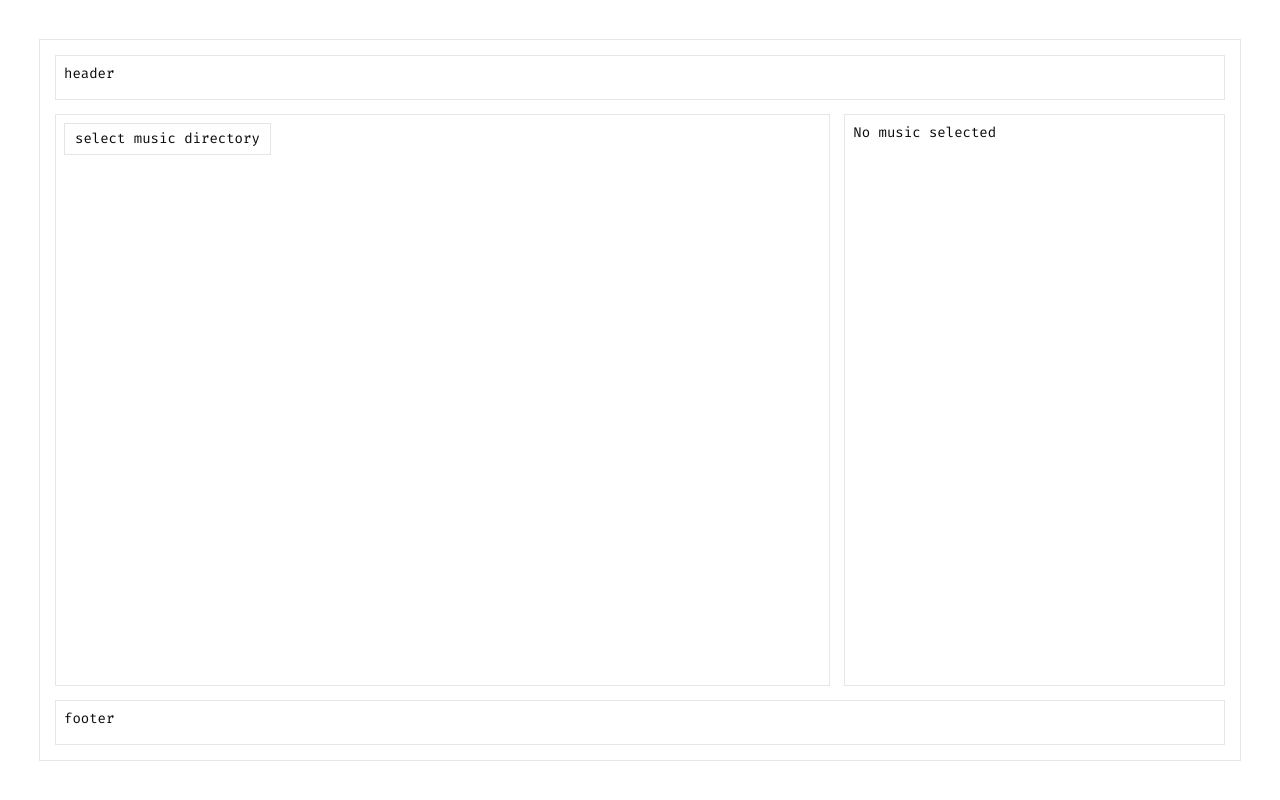
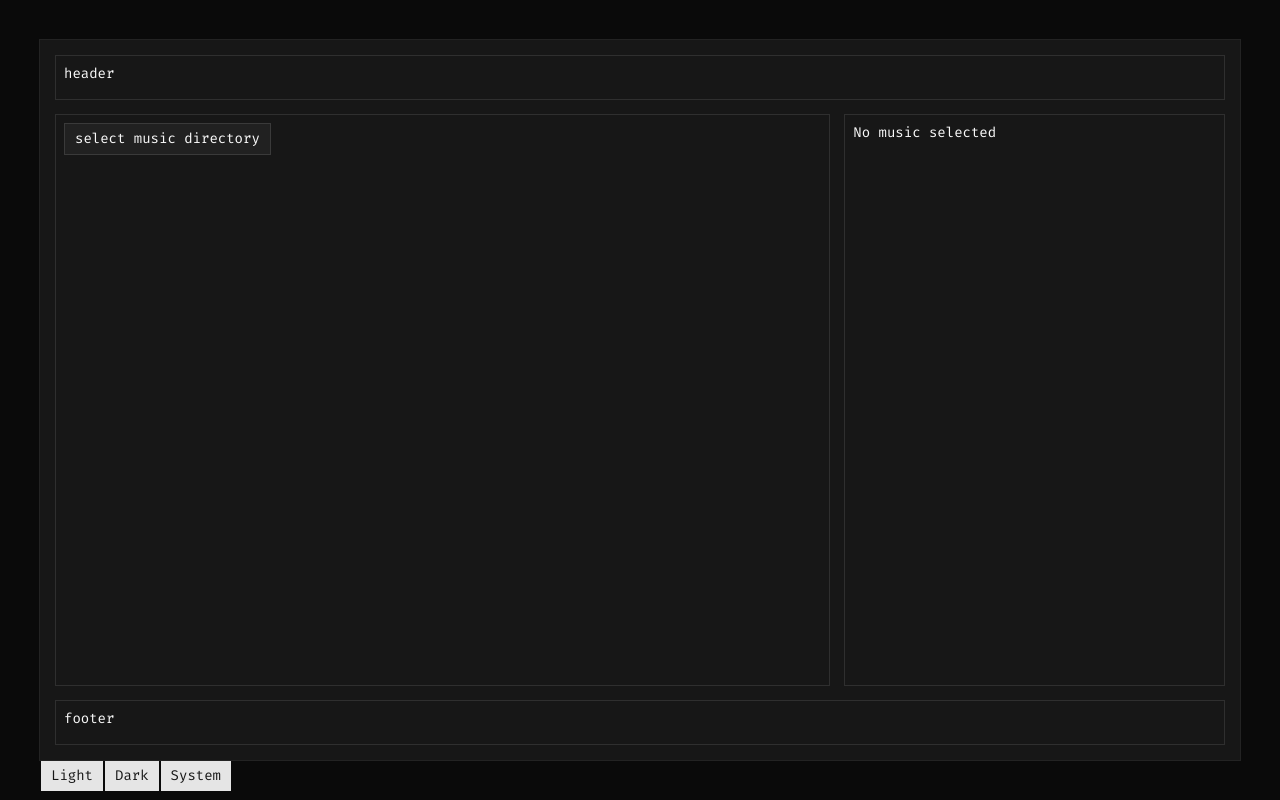
Before and after one commit to noonefr69/wtia, a React (Vite) app: page / in a window 1280 px wide. Built offline with nearby package versions, Linux system fonts and the light colour scheme.

Commit message:
dark mode added

```diff
--- a/src/App.tsx
+++ b/src/App.tsx
@@ -1,5 +1,6 @@
 import { Card } from "@/components/ui/card";
 import AppLayout from "./components/app-layout";
+import { ToggleTheme } from "./components/themes/toggle-theme";
 
 export default function App() {
   return (
@@ -7,6 +8,7 @@
       <Card className="h-full p-4 grid grid-cols-1 grid-rows-12">
         <AppLayout />
       </Card>
+      <ToggleTheme />
     </div>
   );
 }
--- /dev/null
+++ b/src/components/themes/theme-provider.tsx
@@ -0,0 +1,73 @@
+import { createContext, useContext, useEffect, useState } from "react";
+
+type Theme = "dark" | "light" | "system";
+
+type ThemeProviderProps = {
+  children: React.ReactNode;
+  defaultTheme?: Theme;
+  storageKey?: string;
+};
+
+type ThemeProviderState = {
+  theme: Theme;
+  setTheme: (theme: Theme) => void;
+};
+
+const initialState: ThemeProviderState = {
+  theme: "system",
+  setTheme: () => null,
+};
+
+const ThemeProviderContext = createContext<ThemeProviderState>(initialState);
+
+export function ThemeProvider({
+  children,
+  defaultTheme = "system",
+  storageKey = "vite-ui-theme",
+  ...props
+}: ThemeProviderProps) {
+  const [theme, setTheme] = useState<Theme>(
+    () => (localStorage.getItem(storageKey) as Theme) || defaultTheme,
+  );
+
+  useEffect(() => {
+    const root = window.document.documentElement;
+
+    root.classList.remove("light", "dark");
+
+    if (theme === "system") {
+      const systemTheme = window.matchMedia("(prefers-color-scheme: dark)")
+        .matches
+        ? "dark"
+        : "light";
+
+      root.classList.add(systemTheme);
+      return;
+    }
+
+    root.classList.add(theme);
+  }, [theme]);
+
+  const value = {
+    theme,
+    setTheme: (theme: Theme) => {
+      localStorage.setItem(storageKey, theme);
+      setTheme(theme);
+    },
+  };
+
+  return (
+    <ThemeProviderContext.Provider {...props} value={value}>
+      {children}
+    </ThemeProviderContext.Provider>
+  );
+}
+
+export const useTheme = () => {
+  const context = useContext(ThemeProviderContext);
+
+  if (context === undefined)
+    throw new Error("useTheme must be used within a ThemeProvider");
+
+  return context;
+};
--- /dev/null
+++ b/src/components/themes/toggle-theme.tsx
@@ -0,0 +1,13 @@
+import { useTheme } from "./theme-provider";
+import { Button } from "../ui/button/button";
+
+export function ToggleTheme() {
+  const { setTheme } = useTheme();
+  return (
+    <div>
+      <Button onClick={() => setTheme("light")}>Light</Button>
+      <Button onClick={() => setTheme("dark")}>Dark</Button>
+      <Button onClick={() => setTheme("system")}>System</Button>
+    </div>
+  );
+}
--- a/src/main.tsx
+++ b/src/main.tsx
@@ -3,12 +3,15 @@
 import "./global.css";
 import App from "./App.tsx";
 import { Toaster } from "@/components/ui/sonner.tsx";
+import { ThemeProvider } from "@/components/themes/theme-provider.tsx";
 
 createRoot(document.getElementById("root")!).render(
   <StrictMode>
-    <main className="font-fira">
-      <App />
-      <Toaster />
-    </main>
+    <ThemeProvider defaultTheme="dark" storageKey="vite-ui-theme">
+      <main className="font-fira">
+        <App />
+        <Toaster />
+      </main>
+    </ThemeProvider>
   </StrictMode>,
 );
```
